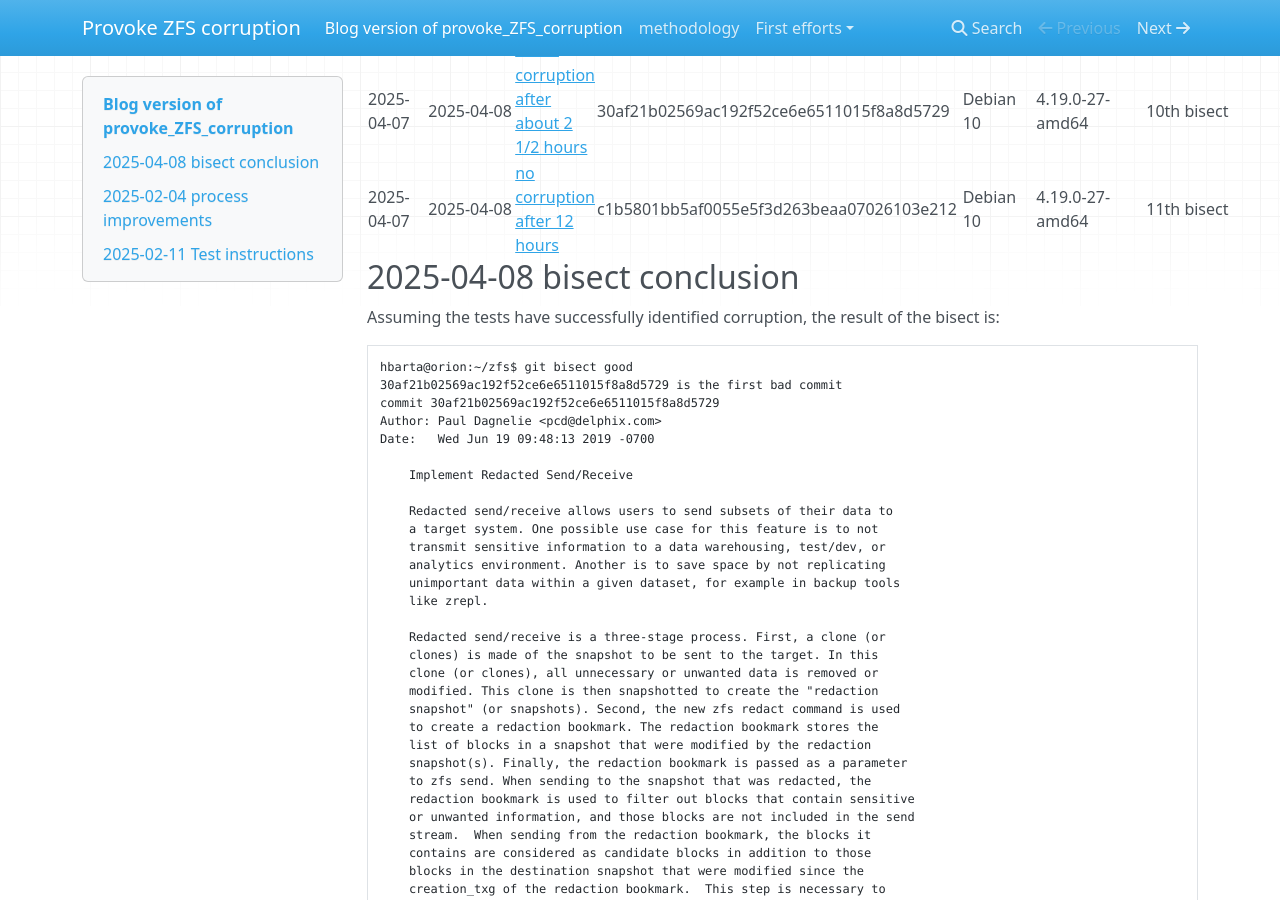
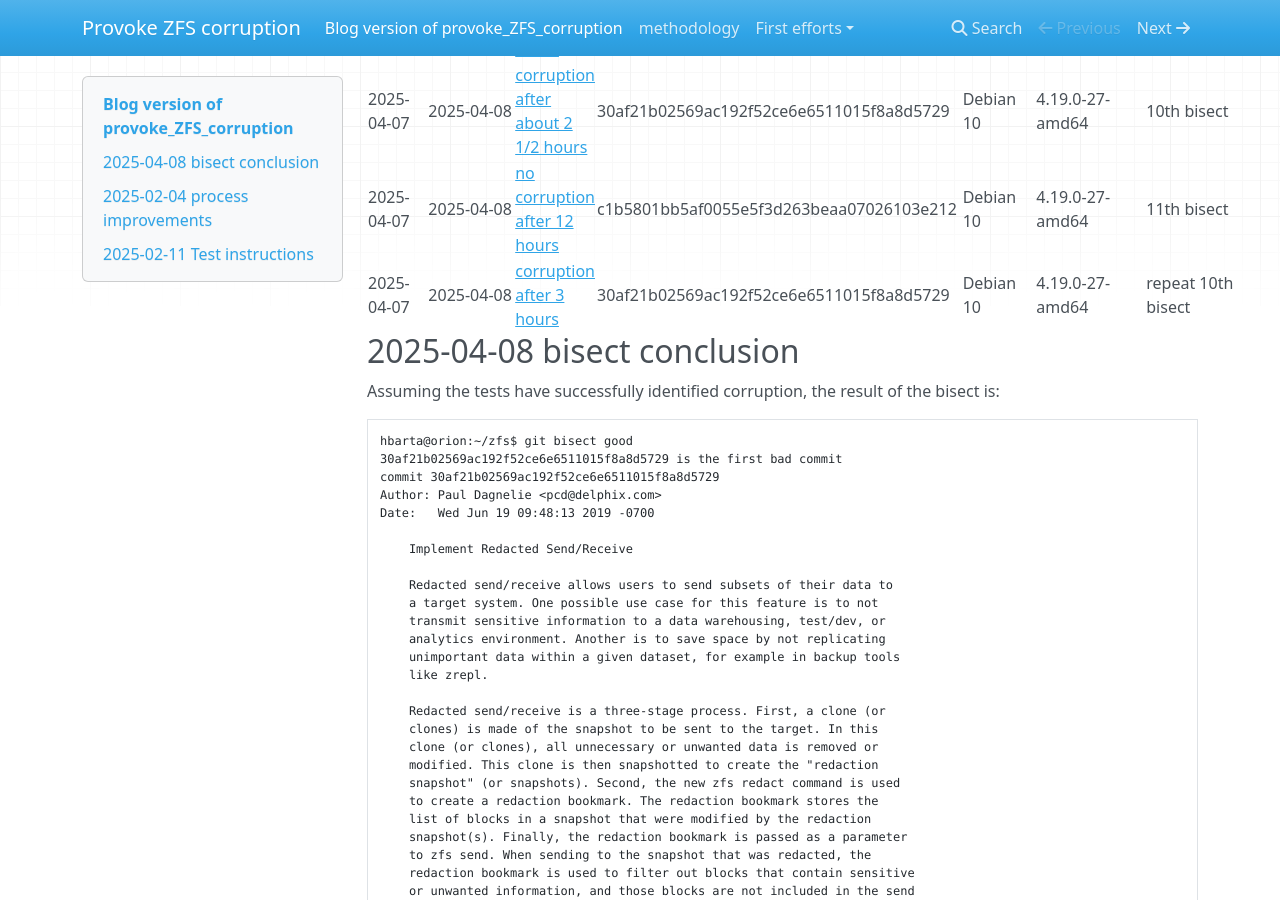
Before and after one commit to HankB/provoke_ZFS_corruption, an MkDocs documentation site: the page built from docs/index.md, in a window 1280 px wide and 900 px high, scrolled down 2182 px. Built offline with MkDocs 1.6.1, drawn with Linux system fonts in a browser that asks for light colours; nearby versions of some CDN libraries.

Commit message:
10th bisect repeat

```diff
--- a/docs/index.md
+++ b/docs/index.md
@@ -35,6 +35,7 @@ Directory of tests starting with preliminary exploration.
 |2025-04-07|2025-04-07|[corruption after 3 hours](./tests/2025-04-07_Linux_Buster_4.19_bisect_0.8.6_2.0.0_bisect_09/results.md)|0b755ec3d5ba531d2662da54fb9ac62627ce2c66|Debian 10|4.19.0-27-amd64|9th bisect|
 |2025-04-07|2025-04-08|[corruption after about 2 1/2 hours](./tests/2025-04-07_Linux_Buster_4.19_bisect_0.8.6_2.0.0_bisect_10/results.md)|30af21b02569ac192f52ce6e6511015f8a8d5729|Debian 10|4.19.0-27-amd64|10th bisect|
 |2025-04-07|2025-04-08|[no corruption after 12 hours](./tests/2025-04-08_Linux_Buster_4.19_bisect_0.8.6_2.0.0_bisect_11/results.md)|c1b5801bb5af0055e5f3d263beaa07026103e212|Debian 10|4.19.0-27-amd64|11th bisect|
+|2025-04-07|2025-04-08|[corruption after 3 hours](./tests/2025-04-09_Linux_Buster_4.19_bisect_0.8.6_2.0.0_bisect_10_repeat/results.md)|30af21b02569ac192f52ce6e6511015f8a8d5729|Debian 10|4.19.0-27-amd64|repeat 10th bisect|
 
 ## 2025-04-08 bisect conclusion
 
```
Also changed, not shown: 3 other files.
